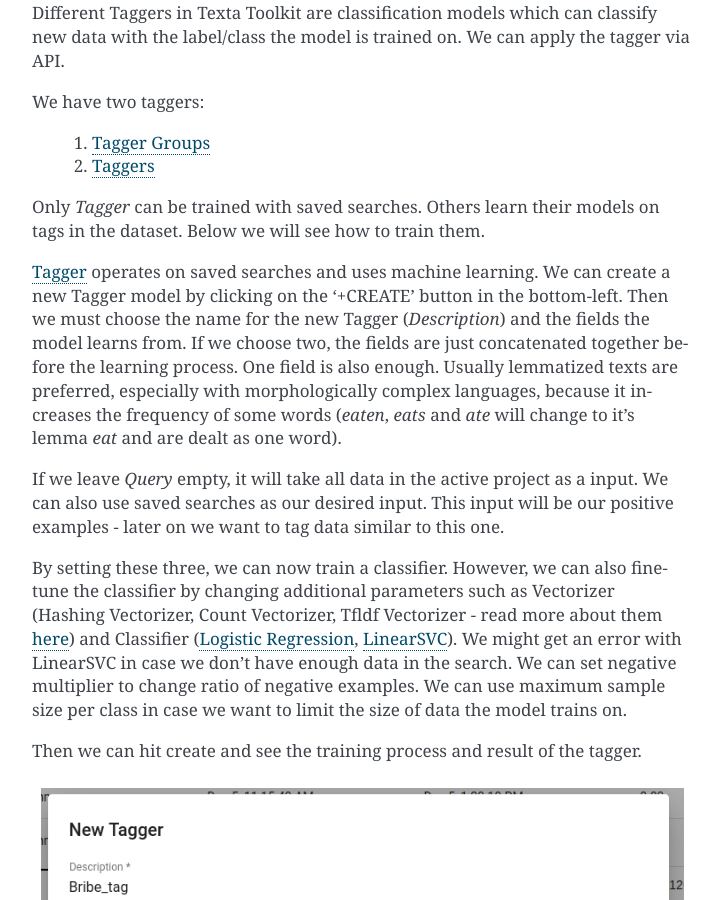
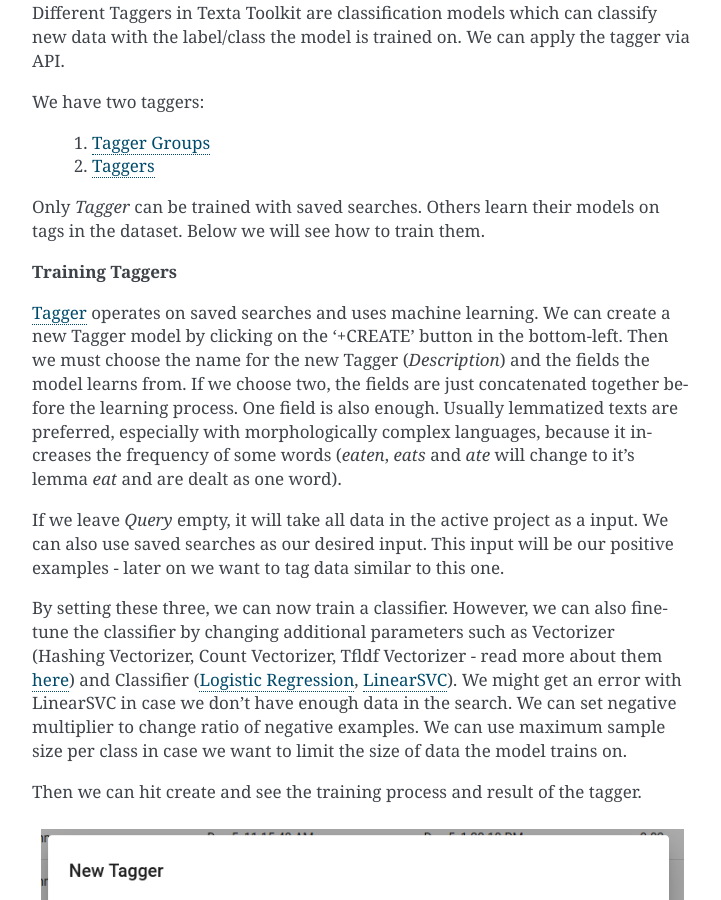
Before and after one commit to texta-tk/texta-tk.github.io, a Sphinx documentation site: the page built from source/gui.rst, in a window 1280 px wide and 900 px high, scrolled down 10164 px. Shown: the whole window, without its empty margins (388-1109 px from the left). Built offline with Sphinx 7.4.7, drawn with Linux system fonts in a browser that asks for light colours; formulas are drawn with MathJax 3; some of the changed text lies outside the part shown.

Commit message:
Update gui.rst

```diff
--- a/source/gui.rst
+++ b/source/gui.rst
@@ -246,8 +246,8 @@
 
 .. _taggers:
 
-Training Taggers
-^^^^^^^^^^^^^^^^^
+**Training Taggers**
+
 
 :ref:`Tagger <tagger_concept>` operates on saved searches and uses machine learning. We can create a new Tagger model by clicking on the '+CREATE' button in the bottom-left. Then we must choose the name for the new Tagger (*Description*) and the fields the model learns from. If we choose two, the fields are just concatenated together before the learning process. One field is also enough. Usually lemmatized texts are preferred, especially with morphologically complex languages, because it increases the frequency of some words (*eaten*, *eats* and *ate* will change to it's lemma *eat* and are dealt as one word).
 
@@ -300,8 +300,8 @@
 
 .. _taggergroups:
 
-Training Tagger Groups
-^^^^^^^^^^^^^^^^^^^^^^^^
+**Training Tagger Groups**
+
 
 Tagger Group is for training multible classes at once and it also uses tags in the dataset given.
 
```
